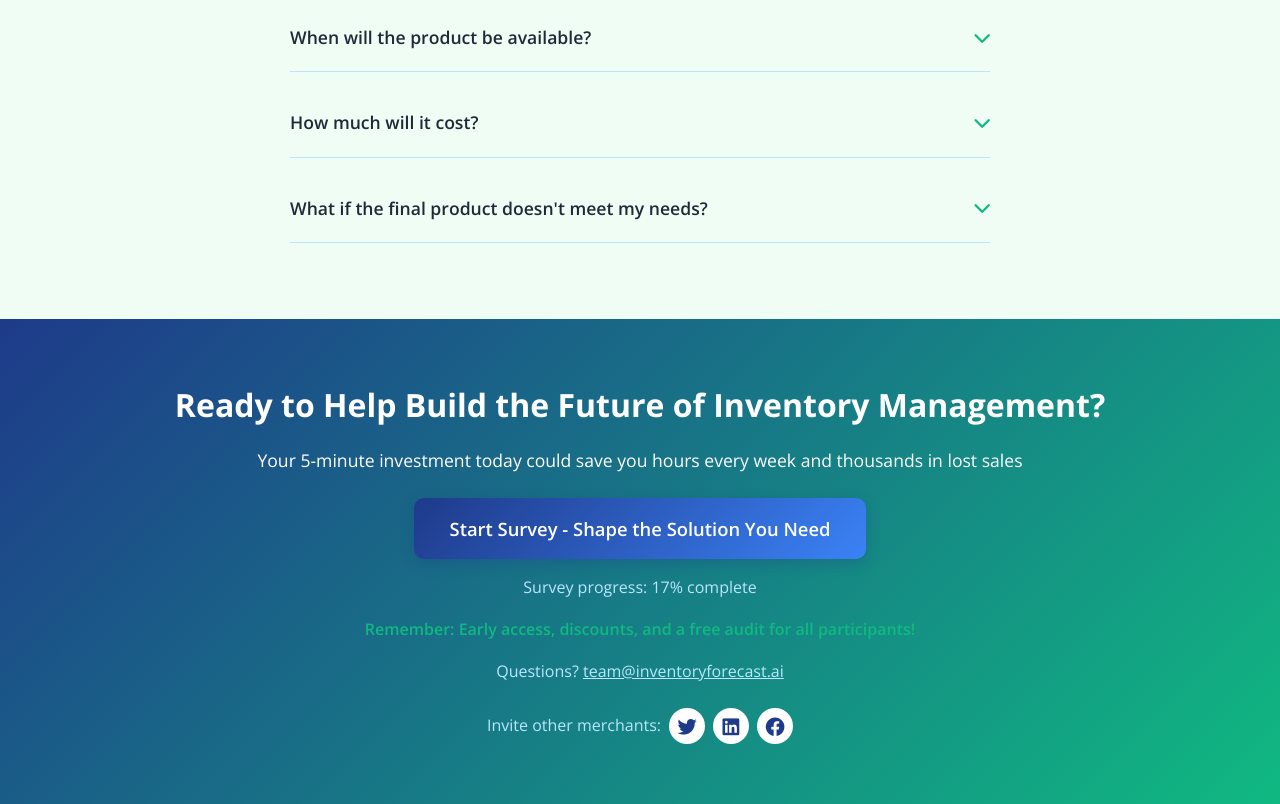
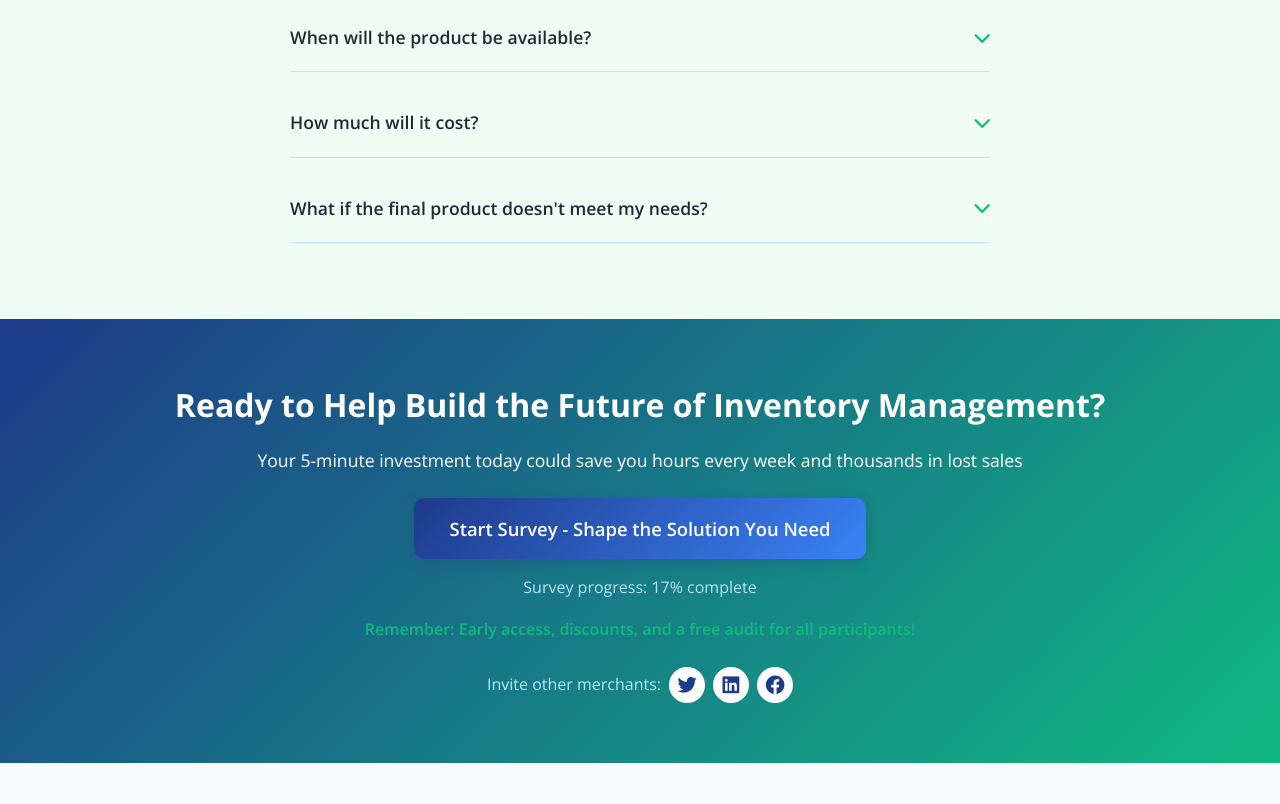
Before and after one commit to amineelom/amineelom.github.io, a plain HTML site: page Inventory-Solution-for-Shopify-Merchants/index.html in a window 1280 px wide. Shown: the part 6206-7010 px from the top of the page. After the commit the page ends 6969 px from the top, so only its background shows below. Drawn offline with nearby package versions, Linux system fonts and the light colour scheme.

Commit message:
Update index.html

```diff
--- a/Inventory-Solution-for-Shopify-Merchants/index.html
+++ b/Inventory-Solution-for-Shopify-Merchants/index.html
@@ -238,7 +238,7 @@
         <a href="#survey" class="btn btn-primary btn-lg">Start Survey - Shape the Solution You Need</a>
         <div class="progress-reminder">Survey progress: <span id="final-progress">0%</span> complete</div>
         <div class="reminder-benefits">Remember: Early access, discounts, and a free audit for all participants!</div>
-        <div class="contact-info">Questions? <a href="mailto:team@inventoryforecast.ai">team@inventoryforecast.ai</a></div>
+        <!-- <div class="contact-info">Questions? <a href="mailto:team@inventoryforecast.ai">team@inventoryforecast.ai</a></div>  -->
         <div class="social-share">
           <span>Invite other merchants:</span>
           <button class="share-btn" data-platform="twitter"><i class="fab fa-twitter"></i></button>
```
